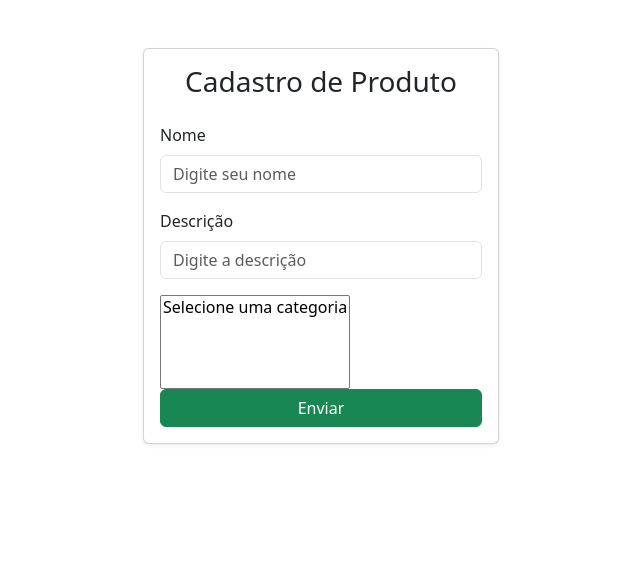
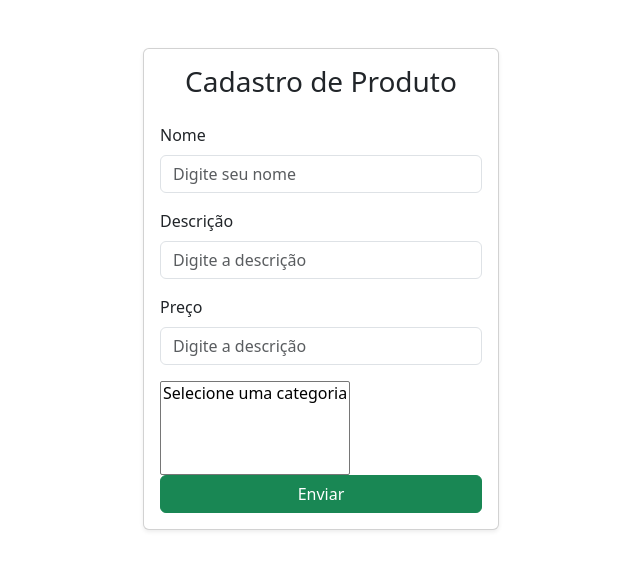
Before and after one commit to dacasfilipe/DominandoFrontend, a plain HTML site: page produto.html in a window 1280 px wide. Shown: the whole page, without its empty margins (319-959 px from the left). Drawn offline with Linux system fonts and the light colour scheme; no server answers.

Commit message:
updated product.html

```diff
--- a/produto.html
+++ b/produto.html
@@ -26,6 +26,10 @@
                                 <label for="descricao" class="form-label">Descrição</label>
                                 <input type="text" id="descricao" class="form-control" placeholder="Digite a descrição">
                             </div>
+                            <div class="mb-3">
+                                <label for="price" class="form-label">Preço</label>
+                                <input type="number" id="price" class="form-control" placeholder="Digite a descrição">
+                            </div>
                             <select id="category" multiple>
                                 <option value="">Selecione uma categoria</option>
 
```
